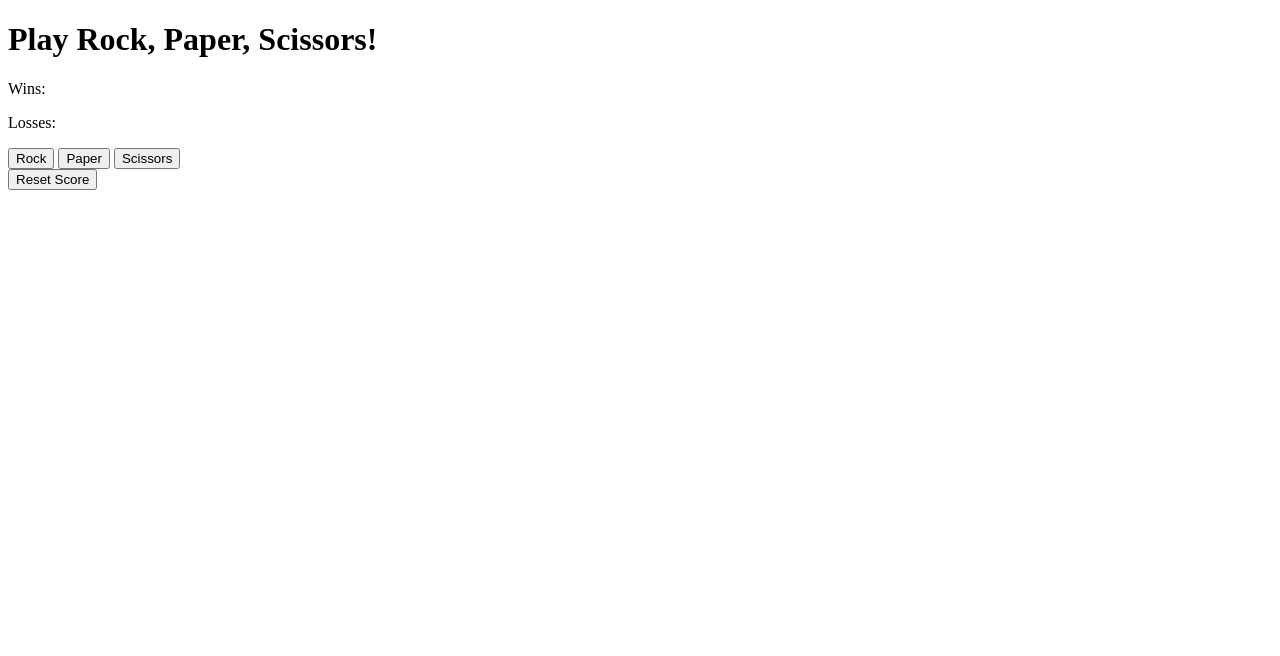
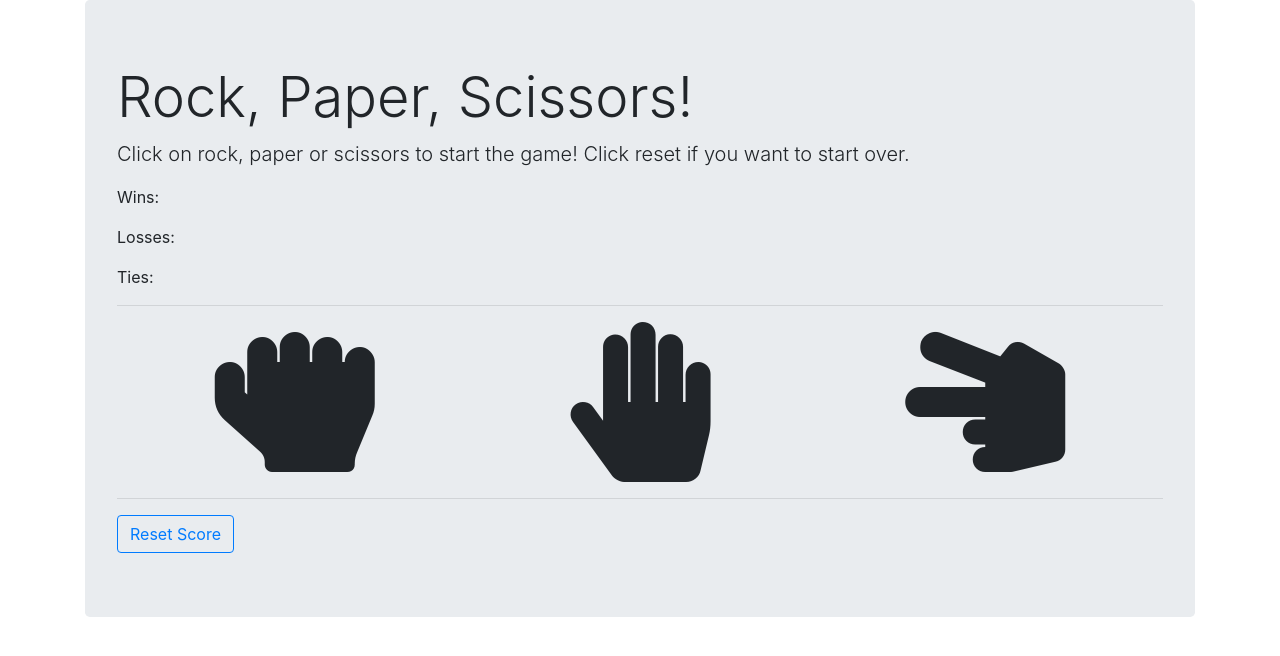
Before and after one commit to jakebills1/rock-paper-scissors, a plain HTML site: page index.html in a window 1280 px wide. Drawn offline with nearby package versions, Linux system fonts and the light colour scheme.

Commit message:
basic look

```diff
--- a/index.html
+++ b/index.html
@@ -2,20 +2,35 @@
 <head>
   <title>Rock Paper Scissors</title>
   <link rel="stylesheet" href="styles.css">
+  <link rel="stylesheet" href="https://use.fontawesome.com/releases/v5.7.2/css/all.css" integrity="sha384-fnmOCqbTlWIlj8LyTjo7mOUStjsKC4pOpQbqyi7RrhN7udi9RwhKkMHpvLbHG9Sr" crossorigin="anonymous">
+  <link rel="stylesheet" href="https://stackpath.bootstrapcdn.com/bootstrap/4.3.1/css/bootstrap.min.css" integrity="sha384-ggOyR0iXCbMQv3Xipma34MD+dH/1fQ784/j6cY/iJTQUOhcWr7x9JvoRxT2MZw1T" crossorigin="anonymous">
 </head>
 <body>
-  <h1>Play Rock, Paper, Scissors!</h1>
-  <div>
-    <p id="win-count">Wins: </p>
-    <p id="lose-count">Losses: </p>
-    <p id="display"></p>
+  <div class="container">
+    <div class="jumbotron">
+      <h1 class="display-4">Rock, Paper, Scissors!</h1>
+      <div>
+        <p class="lead">Click on rock, paper or scissors to start the game! Click reset if you want to start over.</p>
+        <p id="win-count">Wins: </p>
+        <p id="lose-count">Losses: </p>
+        <p id="tie-count">Ties: </p>
+        <p id="display"></p>
+      </div>
+      <hr />
+      <div class="buttons">
+        <div id="rock"><i class="fas fa-hand-rock fa-10x"></i></div>
+        <div id="paper"><i class="fas fa-hand-paper fa-10x"></i></div>
+        <div id="scissors"><i class="fas fa-hand-scissors fa-10x"></i></div>
+      </div>
+      <hr />
+      <div class="button">
+        <button id="reset" class="btn btn-outline-primary">Reset Score</button>
+      </div>
+    </div>
+
+
   </div>
-  <div>
-    <button id="rock">Rock</button>
-    <button id="paper">Paper</button>
-    <button id="scissors">Scissors</button>
-  </div>
-  <button id="reset">Reset Score</button>
+
 
 
   <script src="script.js"></script>
--- a/script.js
+++ b/script.js
@@ -5,7 +5,9 @@ let scissors = document.getElementById("scissors");
 let resetBtn = document.getElementById("reset");
 let winP = document.getElementById("win-count");
 let loseP = document.getElementById("lose-count");
-// let display = document.getElementById("display");
+let tieP = document.getElementById("tie-count");
+let display = document.getElementById("display");
+let ties = 0;
 let wins = 0;
 let losses = 0;
 let choices = ["Rock", "Paper", "Scissors"]
@@ -41,6 +43,8 @@ function game(choice) {
   var compChoice = choices[Math.floor(Math.random() * 3)]
   if (compChoice === choice) {
     alert("Tie! The computer chose " + compChoice)
+    ties++
+    tieP.innerHTML = "Ties: " + ties
   } else if(choice == "Rock") {
       if (compChoice == "Paper"){
         alert("Paper covers Rock! You lose!")
@@ -78,7 +82,9 @@ function game(choice) {
 function reset() {
   wins = 0
   losses = 0
+  ties = 0
   winP.innerHTML = "Wins: "
   loseP.innerHTML = "Losses: "
+  tieP.innerHTML  = "Ties: "
   alert("Game reset")
 }
--- a/styles.css
+++ b/styles.css
@@ -0,0 +1,4 @@
+.buttons{
+  display: flex;
+  justify-content: space-around;
+}
```
